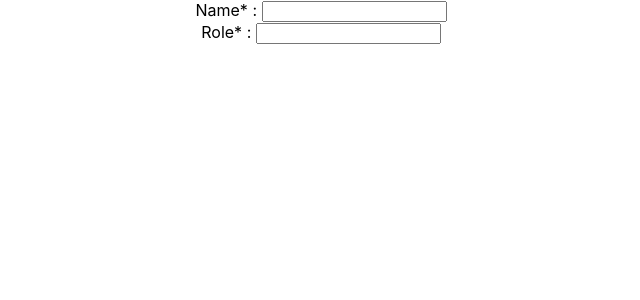
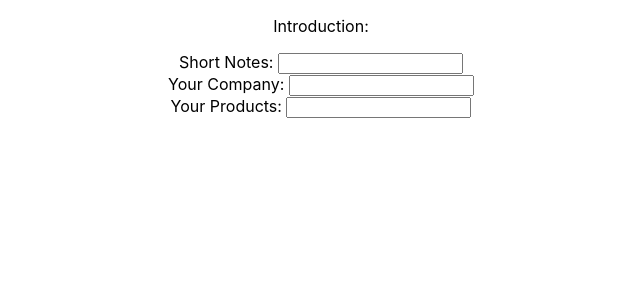
Before and after one commit to faisalur-rehman/skoteapp, a React (Create React App) app: page / in a window 1280 px wide. Shown: the top 300 px of the page, without its empty margins (319-959 px from the left). Built offline with nearby package versions, Linux system fonts and the light colour scheme.

Commit message:
Made few changes in About form and CompanyDetails form, added Intriduction Form and UniqueSelling Form for business info

```diff
--- a/src/App.js
+++ b/src/App.js
@@ -1,11 +1,16 @@
 import "./App.css";
 import AccountVerfication from "./component/AccountVerification/AccountVerification";
 import AboutForm from "./component/AboutForm/AboutForm";
+import CompanyDetails from "./component/CompanyDetails/CompanyDetails";
+import BusinessInfo from "./component/BusinessInfo/BusinessInfo";
+
 function App() {
   return (
     <div className="App">
       {/* <AccountVerfication /> */}
-      <AboutForm />
+      {/* <AboutForm /> */}
+      {/* <CompanyDetails /> */}
+      <BusinessInfo />
     </div>
   );
 }
--- a/src/component/AboutForm/AboutForm.js
+++ b/src/component/AboutForm/AboutForm.js
@@ -1,36 +1,13 @@
-import React, { useState } from "react";
+import React from "react";
 
 const AboutForm = () => {
-  const [name, setName] = useState("");
-  const [role, setRole] = useState("");
-
-  const handleName = ({ target }) => {
-    setName(target.value);
-  };
-
-  const handleRole = ({ target }) => {
-    setRole(target.value);
-  };
-
   return (
     <form>
       <label htmlFor="name">Name* : </label>
-      <input
-        type="text"
-        id="name"
-        value={name}
-        onChange={handleName}
-        required
-      />
+      <input type="text" id="name" />
       <br />
       <label htmlFor="role">Role* : </label>
-      <input
-        type="text"
-        id="role"
-        value={role}
-        onChange={handleRole}
-        required
-      />
+      <input type="text" id="role" required />
     </form>
   );
 };
--- a/src/component/AccountVerification/AccountVerification.js
+++ b/src/component/AccountVerification/AccountVerification.js
@@ -1,22 +1,10 @@
-import React, { useState } from "react";
+import React from "react";
 
 const AccountVerification = () => {
-  const [email, setEmail] = useState("");
-
-  const handleEmailChange = ({ target }) => {
-    setEmail(target.value);
-  };
   return (
     <form>
       <label htmlFor="email">Verify Email* : </label>
-      <input
-        type="email"
-        id="email"
-        onChange={handleEmailChange}
-        value={email}
-        required
-      />
-      <h1>{email}</h1>
+      <input type="email" id="email" required />
     </form>
   );
 };
--- /dev/null
+++ b/src/component/BusinessInfo/BusinessInfo.js
@@ -0,0 +1,19 @@
+import React from "react";
+
+const BusinessInfo = () => {
+  return (
+    <form>
+      <p>Introduction: </p>
+      <label htmlFor="notes">Short Notes: </label>
+      <input type="text" name="notes" id="notes" />
+      <br />
+      <label htmlFor="company">Your Company: </label>
+      <input type="text" name="company" id="company" />
+      <br />
+      <label htmlFor="products">Your Products: </label>
+      <input type="text" name="products" id="products" />
+    </form>
+  );
+};
+
+export default BusinessInfo;
--- a/src/component/CompanyDetails/CompanyDetails.js
+++ b/src/component/CompanyDetails/CompanyDetails.js
@@ -0,0 +1,24 @@
+import React from "react";
+
+const CompanyDetails = () => {
+  return (
+    <form>
+      <label htmlFor="logo">Logo : </label>
+      <input type="file" name="logo" />
+      <br />
+      <label htmlFor="busName">Business Name* : </label>
+      <input type="text" name="busName" id="busName" required />
+      <br />
+      <label htmlFor="busEmail">Business Email* : </label>
+      <input type="email" name="busEmail" id="busEmail" required />
+      <br />
+      <label htmlFor="busPhone">Business Phone* : </label>
+      <input type="number" name="busPhone" id="busPhone" required />
+      <br />
+      <label htmlFor="website">Website : </label>
+      <input type="text" name="website" id="website" />
+    </form>
+  );
+};
+
+export default CompanyDetails;
```
Also changed, not shown: src/component/BusinessInfo/UniqueSelling.js (added, +21 -0 lines).
